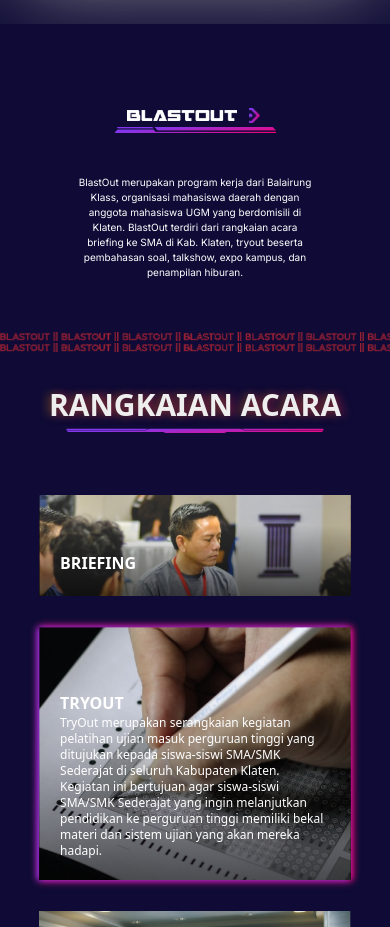
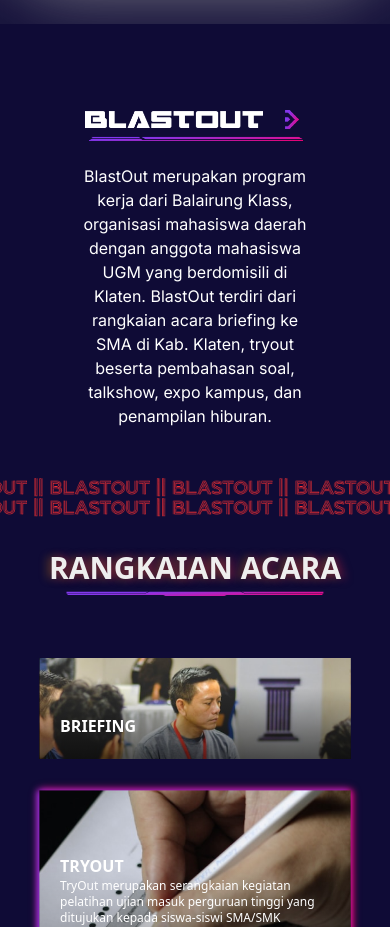
Before and after one commit to Bravonoid/blastout-23, a Next.js app: page / in a window 390 px wide. Shown: the part 820-1747 px from the top of the page. Built offline with nearby package versions, Linux system fonts and the light colour scheme; grey boxes are pictures that could not be loaded.

Commit message:
gedein mobile sekilas

```diff
--- a/components/Beranda/Sekilas1.js
+++ b/components/Beranda/Sekilas1.js
@@ -11,17 +11,17 @@ const Sekilas1 = () => {
 
   return (
     <div className="bg-[#0F0B36] flex flex-col items-center justify-center text-white pt-20">
-      <div className="flex flex-col items-center justify-center">
+      <div className="flex flex-col items-center justify-center w-full">
         <div
-          className="flex flex-row justify-evenly w-[80%] h-[6vw] sm:h-[4vw] items-center cursor-pointer"
+          className="flex flex-row justify-evenly w-[65%] sm:w-[30%] h-[8vw] sm:h-[4vw] items-center cursor-pointer"
           onClick={clickHandler}
         >
-          <div className="bg-[url('/beranda/BLASTOUT.png')] w-[70%] h-[6vw] sm:h-[3vw] bg-contain bg-center bg-no-repeat"></div>
-          <div className="bg-[url('/beranda/arrow.png')] w-[10%] h-[4vw] sm:h-[3vw] bg-contain bg-center bg-no-repeat hover:scale-[1.05]"></div>
+          <div className="bg-[url('/beranda/BLASTOUT.png')] w-[70%] sm:w-[70%] h-[6vw] sm:h-[3vw] bg-contain bg-center bg-no-repeat"></div>
+          <div className="bg-[url('/beranda/arrow.png')] w-[10%] h-[5vw] sm:h-[2.5vw] bg-contain bg-center bg-no-repeat hover:scale-[1.05]"></div>
         </div>
-        <div className="bg-[url('/beranda/vector2.png')] w-[50vw] h-[1.5vw] sm:w-[32.5vw] sm:h-[1vw] bg-contain bg-center bg-no-repeat"></div>
+        <div className="bg-[url('/beranda/vector2.png')] w-[70vw] h-[2vw] scale-y-[0.5] sm:w-[32.5vw] sm:h-[1vw] bg-contain bg-center bg-no-repeat"></div>
       </div>
-      <div className="w-[60vw] font-inter text-[10px] sm:text-3xl text-center my-[5vh] sm:my-[4vw]">
+      <div className="w-[60vw] font-inter text-[lg] sm:text-3xl text-center mt-[2.5vh] mb-[5vh] sm:my-[4vw]">
         BlastOut merupakan program kerja dari Balairung Klass, organisasi
         mahasiswa daerah dengan anggota mahasiswa UGM yang berdomisili di
         Klaten. BlastOut terdiri dari rangkaian acara briefing ke SMA di Kab.
@@ -29,8 +29,8 @@ const Sekilas1 = () => {
         penampilan hiburan.
       </div>
       <div className="my-[2vw]">
-        <div className="bg-[url('/beranda/redblastout.png')] w-[100vw] h-[3vw] bg-contain bg-center bg-no-repeat"></div>
-        <div className="bg-[url('/beranda/redblastout.png')] w-[100vw] h-[3vw] bg-contain bg-center bg-no-repeat"></div>
+        <div className="bg-[url('/beranda/redblastout.png')] w-[100vw] h-[5vw] sm:h-[3vw] bg-contain bg-center bg-no-repeat scale-y-[2] scale-x-[2] sm:scale-[1]"></div>
+        <div className="bg-[url('/beranda/redblastout.png')] w-[100vw] h-[5vw] sm:h-[3vw] bg-contain bg-center bg-no-repeat scale-y-[2] scale-x-[2] sm:scale-[1]"></div>
       </div>
     </div>
   );
```
